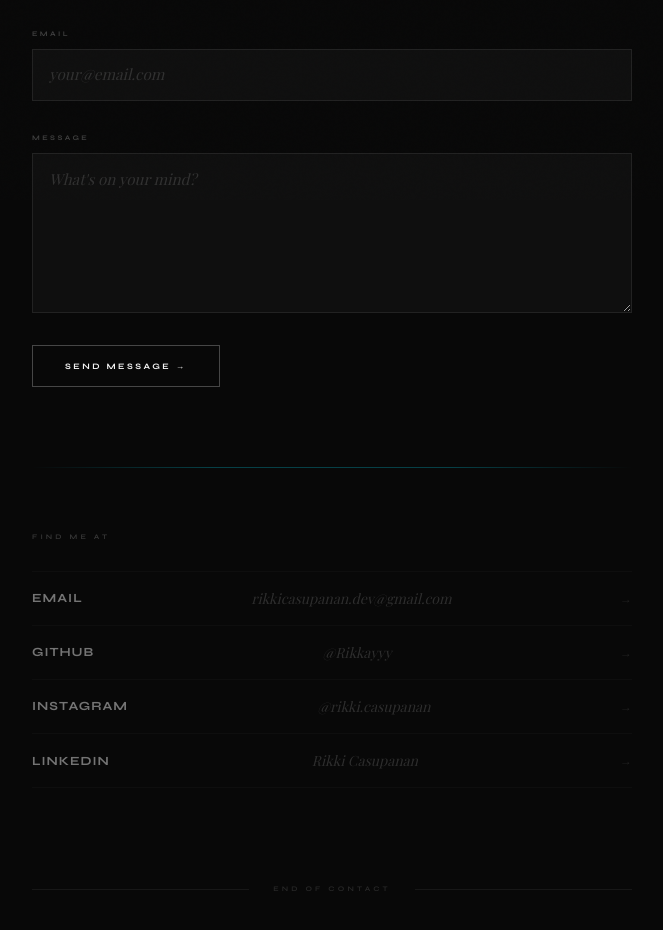
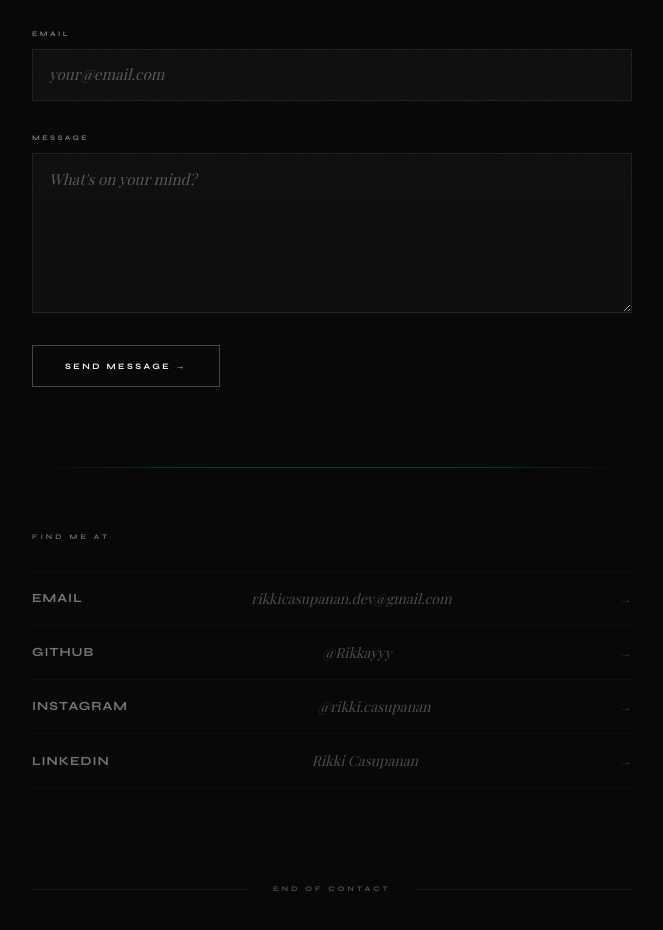
Before and after one commit to Rikkayyy/portfolio-website, a Next.js app: page /contact in a window 1280 px wide. Shown: the part 600-1530 px from the top of the page, without its empty margins (308-971 px from the left). Built offline with nearby package versions, Linux system fonts and the light colour scheme.

Commit message:
Improved text visibility

```diff
--- a/app/about/About.module.css
+++ b/app/about/About.module.css
@@ -68,7 +68,7 @@
   font-style: italic;
   line-height: 1.8;
   letter-spacing: 0.01em;
-  color: rgba(255, 255, 255, 0.52);
+  color: rgba(255, 255, 255, 0.72);
   margin: 0 0 5rem;
 }
 
@@ -96,7 +96,7 @@
   font-weight: 700;
   letter-spacing: 0.45em;
   text-transform: uppercase;
-  color: rgba(255, 255, 255, 0.18);
+  color: rgba(255, 255, 255, 0.4);
   margin: 0 0 2rem;
 }
 
@@ -122,7 +122,7 @@
   font-weight: 700;
   letter-spacing: 0.18em;
   text-transform: uppercase;
-  color: rgba(255, 255, 255, 0.22);
+  color: rgba(255, 255, 255, 0.45);
 }
 
 .factValue {
@@ -130,7 +130,7 @@
   font-size: clamp(0.88rem, 1.1vw, 1rem);
   font-style: italic;
   line-height: 1.6;
-  color: rgba(255, 255, 255, 0.5);
+  color: rgba(255, 255, 255, 0.7);
 }
 
 /* ── SKILLS — two-column tag list ── */
@@ -146,8 +146,8 @@
   font-weight: 700;
   letter-spacing: 0.14em;
   text-transform: uppercase;
-  color: rgba(255, 255, 255, 0.35);
-  border: 1px solid rgba(255, 255, 255, 0.08);
+  color: rgba(255, 255, 255, 0.55);
+  border: 1px solid rgba(255, 255, 255, 0.15);
   padding: 0.35rem 0.8rem;
   transition: color 0.2s, border-color 0.2s;
 }
@@ -177,7 +177,7 @@
   font-weight: 700;
   letter-spacing: 0.45em;
   text-transform: uppercase;
-  color: rgba(255, 255, 255, 0.12);
+  color: rgba(255, 255, 255, 0.3);
   white-space: nowrap;
 }
 
--- a/app/admin/Admin.module.css
+++ b/app/admin/Admin.module.css
@@ -36,7 +36,7 @@
   font-weight: 700;
   letter-spacing: 0.2em;
   text-transform: uppercase;
-  color: rgba(255, 255, 255, 0.3);
+  color: rgba(255, 255, 255, 0.5);
   background: none;
   border: none;
   border-bottom: 2px solid transparent;
@@ -64,7 +64,7 @@
   font-weight: 700;
   letter-spacing: 0.35em;
   text-transform: uppercase;
-  color: rgba(255, 255, 255, 0.2);
+  color: rgba(255, 255, 255, 0.4);
   margin: 0 0 1.2rem;
 }
 
@@ -106,7 +106,7 @@
   font-weight: 700;
   letter-spacing: 0.2em;
   text-transform: uppercase;
-  color: rgba(255, 255, 255, 0.25);
+  color: rgba(255, 255, 255, 0.45);
 }
 
 .input,
@@ -114,7 +114,7 @@
 .select {
   font-family: var(--font-playfair), serif;
   font-size: 0.88rem;
-  color: rgba(255, 255, 255, 0.7);
+  color: rgba(255, 255, 255, 0.85);
   background: #080808;
   border: 1px solid rgba(255, 255, 255, 0.08);
   padding: 0.65rem 0.85rem;
@@ -260,7 +260,7 @@
   font-family: var(--font-syne), sans-serif;
   font-size: 0.42rem;
   letter-spacing: 0.12em;
-  color: rgba(255, 255, 255, 0.2);
+  color: rgba(255, 255, 255, 0.4);
   margin-top: 0.2rem;
 }
 
@@ -336,7 +336,7 @@
   font-family: var(--font-playfair), serif;
   font-size: 0.9rem;
   font-style: italic;
-  color: rgba(255, 255, 255, 0.15);
+  color: rgba(255, 255, 255, 0.35);
   padding: 1.5rem 0;
 }
 
--- a/app/contact/Contact.module.css
+++ b/app/contact/Contact.module.css
@@ -65,7 +65,7 @@
   font-size: clamp(0.9rem, 1.4vw, 1.1rem);
   font-style: italic;
   line-height: 1.75;
-  color: rgba(255, 255, 255, 0.35);
+  color: rgba(255, 255, 255, 0.6);
   margin: 0 0 4rem;
   animation: fadeUp 0.8s 0.22s ease both;
 }
@@ -90,7 +90,7 @@
   font-weight: 700;
   letter-spacing: 0.35em;
   text-transform: uppercase;
-  color: rgba(255, 255, 255, 0.22);
+  color: rgba(255, 255, 255, 0.45);
 }
 
 .input,
@@ -109,7 +109,7 @@
 
 .input::placeholder,
 .textarea::placeholder {
-  color: rgba(255, 255, 255, 0.14);
+  color: rgba(255, 255, 255, 0.3);
   font-style: italic;
 }
 
@@ -179,7 +179,7 @@
   font-weight: 700;
   letter-spacing: 0.45em;
   text-transform: uppercase;
-  color: rgba(255, 255, 255, 0.18);
+  color: rgba(255, 255, 255, 0.4);
   margin: 0 0 1.8rem;
 }
 
@@ -221,7 +221,7 @@
   font-family: var(--font-playfair), serif;
   font-size: 0.88rem;
   font-style: italic;
-  color: rgba(255, 255, 255, 0.28);
+  color: rgba(255, 255, 255, 0.5);
   transition: color 0.25s;
 }
 
@@ -231,7 +231,7 @@
 
 .socialArrow {
   font-size: 0.75rem;
-  color: rgba(255, 255, 255, 0.18);
+  color: rgba(255, 255, 255, 0.35);
   transition: transform 0.25s, color 0.25s;
 }
 
@@ -260,7 +260,7 @@
   font-weight: 700;
   letter-spacing: 0.45em;
   text-transform: uppercase;
-  color: rgba(255, 255, 255, 0.12);
+  color: rgba(255, 255, 255, 0.3);
   white-space: nowrap;
 }
 
--- a/app/gallery/Gallery.module.css
+++ b/app/gallery/Gallery.module.css
@@ -95,7 +95,7 @@
   font-weight: 700;
   letter-spacing: 0.35em;
   text-transform: uppercase;
-  color: rgba(255, 255, 255, 0.14);
+  color: rgba(255, 255, 255, 0.35);
 }
 
 /* ── MAIN ── */
@@ -145,7 +145,7 @@
   font-weight: 700;
   letter-spacing: 0.45em;
   text-transform: uppercase;
-  color: rgba(255, 255, 255, 0.16);
+  color: rgba(255, 255, 255, 0.4);
   margin: 0 0 1.8rem;
 }
 
@@ -156,7 +156,7 @@
   font-style: italic;
   line-height: 1.75;
   letter-spacing: 0.01em;
-  color: rgba(255, 255, 255, 0.36);
+  color: rgba(255, 255, 255, 0.6);
   margin: 0;
 }
 
@@ -173,7 +173,7 @@
   font-weight: 700;
   letter-spacing: 0.45em;
   text-transform: uppercase;
-  color: rgba(255, 255, 255, 0.16);
+  color: rgba(255, 255, 255, 0.4);
   margin: 0 0 1.8rem;
 }
 
@@ -211,7 +211,7 @@
 .tocDash {
   font-family: var(--font-syne), sans-serif;
   font-size: 0.5rem;
-  color: rgba(255, 255, 255, 0.12);
+  color: rgba(255, 255, 255, 0.3);
   flex-shrink: 0;
 }
 
@@ -235,13 +235,13 @@
   font-family: var(--font-syne), sans-serif;
   font-size: 0.44rem;
   letter-spacing: 0.15em;
-  color: rgba(255, 255, 255, 0.22);
+  color: rgba(255, 255, 255, 0.4);
   flex-shrink: 0;
 }
 
 .tocArrow {
   font-size: 0.75rem;
-  color: rgba(255, 255, 255, 0.18);
+  color: rgba(255, 255, 255, 0.35);
   transition: transform 0.25s, color 0.25s;
   flex-shrink: 0;
 }
@@ -342,7 +342,7 @@
   font-weight: 400;
   font-style: italic;
   line-height: 1.85;
-  color: rgba(255, 255, 255, 0.38);
+  color: rgba(255, 255, 255, 0.6);
   margin: 0;
 }
 
@@ -351,7 +351,7 @@
   font-size: 0.44rem;
   font-weight: 600;
   letter-spacing: 0.25em;
-  color: rgba(255, 255, 255, 0.14);
+  color: rgba(255, 255, 255, 0.35);
 }
 
 /* ── END MARK ── */
@@ -374,7 +374,7 @@
   font-weight: 700;
   letter-spacing: 0.45em;
   text-transform: uppercase;
-  color: rgba(255, 255, 255, 0.12);
+  color: rgba(255, 255, 255, 0.3);
   white-space: nowrap;
 }
 
--- a/app/projects/Projects.module.css
+++ b/app/projects/Projects.module.css
@@ -96,7 +96,7 @@
   font-weight: 700;
   letter-spacing: 0.35em;
   text-transform: uppercase;
-  color: rgba(255, 255, 255, 0.14);
+  color: rgba(255, 255, 255, 0.35);
 }
 
 /* ── MAIN ── */
@@ -229,7 +229,7 @@
   font-family: var(--font-syne), sans-serif;
   font-size: 0.44rem;
   letter-spacing: 0.15em;
-  color: rgba(255, 255, 255, 0.2);
+  color: rgba(255, 255, 255, 0.4);
 }
 
 /* Title */
@@ -254,7 +254,7 @@
   font-size: clamp(0.82rem, 1vw, 0.95rem);
   font-style: italic;
   line-height: 1.75;
-  color: rgba(255, 255, 255, 0.32);
+  color: rgba(255, 255, 255, 0.55);
   margin: 0;
   flex: 1;
 }
@@ -303,7 +303,7 @@
   font-weight: 700;
   letter-spacing: 0.22em;
   text-transform: uppercase;
-  color: rgba(255, 255, 255, 0.25);
+  color: rgba(255, 255, 255, 0.45);
   text-decoration: none;
   border-right: 1px solid rgba(255, 255, 255, 0.05);
   transition: color 0.25s, background 0.25s;
@@ -338,7 +338,7 @@
   font-weight: 700;
   letter-spacing: 0.45em;
   text-transform: uppercase;
-  color: rgba(255, 255, 255, 0.12);
+  color: rgba(255, 255, 255, 0.3);
   white-space: nowrap;
 }
 
```
